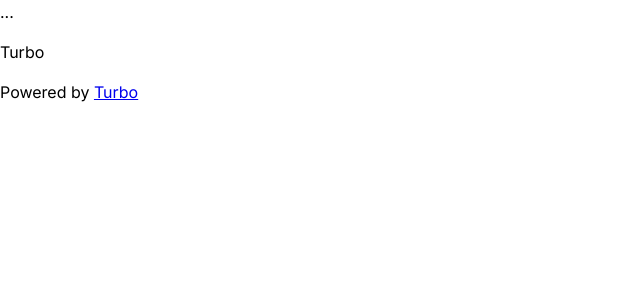
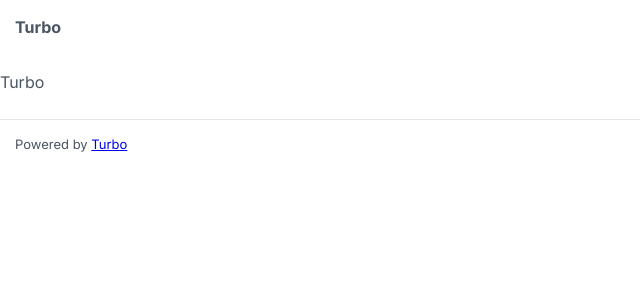
Before and after one commit to paulgibbs/turbo-monitor, a Next.js app: page / in a window 1280 px wide. Shown: the top 300 px of the page, without its empty margins (0-640 px from the left). Built offline with nearby package versions, Linux system fonts and the light colour scheme.

Commit message:
Add basic header/footer styles

```diff
--- a/components/layout/Footer.js
+++ b/components/layout/Footer.js
@@ -1,5 +1,14 @@
+import styled from 'styled-components';
+
+const FooterWrapper = styled.footer`
+    border-top: 1px solid #e5e7eb;
+    padding: 15px;
+    margin-top: 25px;
+    font-size: 13px;
+`;
+
 export const Footer = () => (
-    <footer role="contentinfo">
+    <FooterWrapper role="contentinfo">
         Powered by <a href="https://github.com/crgeary/turbo">Turbo</a>
-    </footer>
+    </FooterWrapper>
 );
--- a/components/layout/Header.js
+++ b/components/layout/Header.js
@@ -1 +1,11 @@
-export const Header = () => <header role="banner">...</header>;
+import styled from 'styled-components';
+
+const HeaderWrapper = styled.header`
+    padding: 15px;
+`;
+
+export const Header = () => (
+    <HeaderWrapper role="banner">
+        <strong>Turbo</strong>
+    </HeaderWrapper>
+);
--- a/pages/_app.js
+++ b/pages/_app.js
@@ -7,6 +7,7 @@
         font-family: Inter, sans-serif;
         font-size: 16px;
         line-height: 1.5;
+        color: #4B5563;
     }
 `;
 
```
